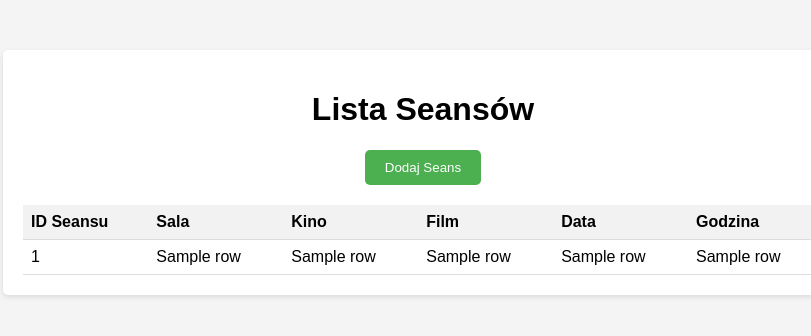
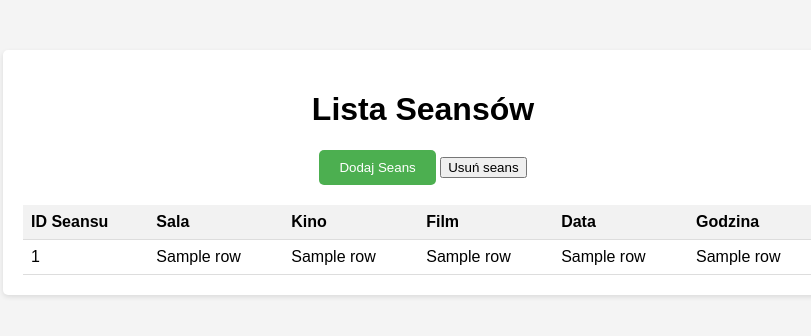
Before and after one commit to Sylwiam12/distrubuted-booking-app, a Flask app: template templates/seansy.html in a window 1280 px wide. Shown: the top 336 px of the page, without its empty margins (217-1028 px from the left). Run offline with Flask 3, Linux system fonts and the light colour scheme; the template is opened without the code that fills it: most values are stand-ins (such as "Sample title", 1, 10 or a date in 2020); parts of the project's set-up code (start-up, migrations or seed data) failed here and were passed over.

Commit message:
usun seans dodany

```diff
--- a/app.py
+++ b/app.py
@@ -364,6 +364,63 @@ def dodaj_seans():
 
     return redirect(url_for('seanse'))
 
+@app.route('/delete_seans', methods=['POST'])
+def delete_seans():
+    id_seansu = request.form['id_seansu']
+
+    conn = mysql.connector.connect(host=host, database=database, user=user, password=password)
+    cur = conn.cursor()
+
+    # Retrieve information about the seans to be deleted
+    cur.execute('''
+        SELECT id_filmu, id_sali, data_seansu, godzina
+        FROM seans
+        WHERE id_seansu = %s
+    ''', (id_seansu,))
+    seans_info = cur.fetchone()
+    if seans_info:
+        film_id, sala_id, date, time = seans_info
+
+        # Convert time to string if it is a datetime object
+        if isinstance(time, datetime.timedelta):
+            total_seconds = int(time.total_seconds())
+            hours = total_seconds // 3600
+            minutes = (total_seconds % 3600) // 60
+            time = f"{hours:02}:{minutes:02}"
+        elif isinstance(time, datetime.time):
+            time = time.strftime("%H:%M")
+
+        # Delete the seans
+        cur.execute('DELETE FROM seans WHERE id_seansu = %s', (id_seansu,))
+
+        # Get the movie duration
+        cur.execute('SELECT czas_trwania FROM film WHERE id_filmu = %s', (film_id,))
+        duration = cur.fetchone()[0]
+        duration_in_minutes = duration  # assuming czas_trwania is in minutes
+
+        # Calculate time slots to be re-added to dostepnosc_sali
+        start_hour, start_minute = map(int, time.split(':'))
+        interval = 15  # minutes
+
+        times_to_add = [
+            f"{(start_hour + (start_minute + i) // 60):02}:{(start_minute + i) % 60:02}"
+            for i in range(0, duration_in_minutes, interval)
+        ]
+
+        for add_time in times_to_add:
+            cur.execute('''
+                INSERT INTO dostepnosc_sali (id_sali, dzien, dostepna_godzina)
+                VALUES (%s, %s, %s)
+            ''', (sala_id, date, add_time))
+
+    conn.commit()
+    cur.close()
+    conn.close()
+
+    return redirect(url_for('seanse'))
+
+
+
 @app.route('/register/', methods=['GET', 'POST'])
 def register():
     form = SignupForm(request.form)
--- a/templates/seansy.html
+++ b/templates/seansy.html
@@ -77,6 +77,10 @@
         text-decoration: none;
         cursor: pointer;
     }
+    .delete-icon {
+        display: none;
+        cursor: pointer;
+    }
 </style>
 </head>
 <body>
@@ -84,6 +88,7 @@
     <h1>Lista Seansów</h1>
     <div class="button-container">
         <button class="button" id="addSeansBtn">Dodaj Seans</button>
+        <button onclick="toggleDeleteIcon()">Usuń seans</button>
     </div>
     <table>
         <thead>
@@ -105,6 +110,12 @@
                 <td>{{ row[3] }}</td>
                 <td>{{ row[4] }}</td>
                 <td>{{ row[5] }}</td>
+                <td class="delete-icon">
+                    <form action="/delete_seans" method="post" class="delete-form" style="display: none;">
+                        <input type="hidden" name="id_seansu" value="{{ row[0] }}">
+                        <button type="submit">❌</button>
+                    </form>
+                </td>
             </tr>
             {% endfor %}
         </tbody>
@@ -224,6 +235,17 @@
             });
         }
     }
+    function toggleDeleteIcon() {
+        var deleteForms = document.querySelectorAll('.delete-form');
+        for (var i = 0; i < deleteForms.length; i++) {
+            deleteForms[i].style.display = 'block';
+        }
+
+        var deleteIcons = document.querySelectorAll('.delete-icon');
+        for (var i = 0; i < deleteIcons.length; i++) {
+            deleteIcons[i].style.display = 'inline-block';
+        }
+    }
 </script>
 </body>
 </html>
```
